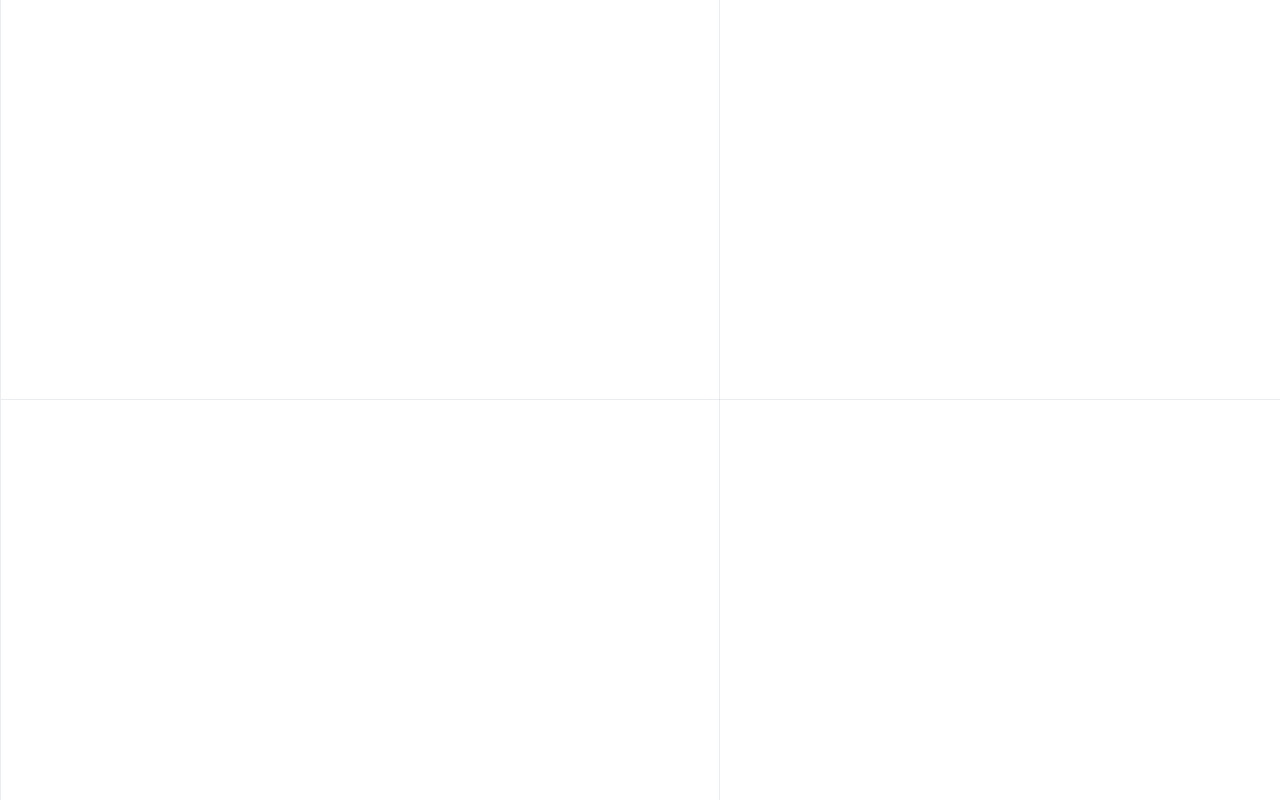
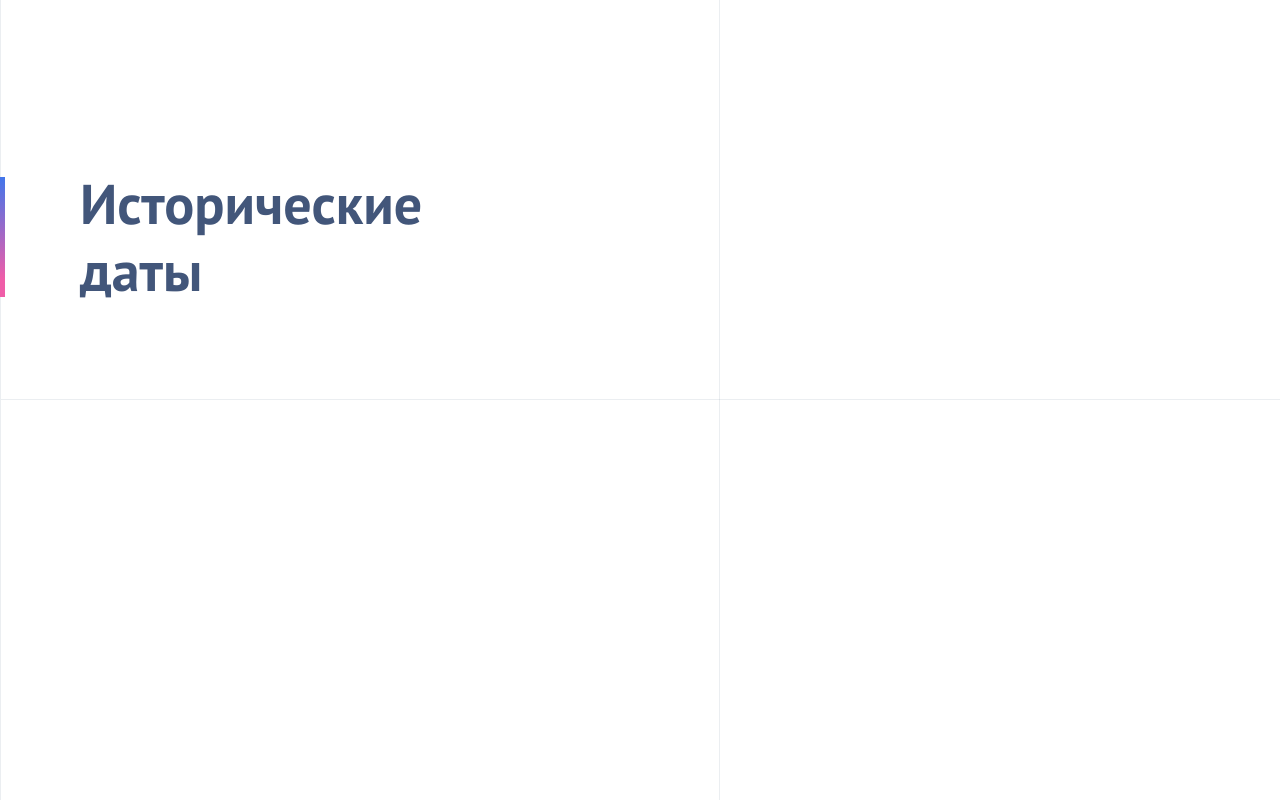
Before and after one commit to aleksandrdadaev/calendar-of-historical-events, a React (Create React App) app: page / in a window 1280 px wide. Shown: the top 800 px of the page. Built offline with nearby package versions, Linux system fonts and the light colour scheme.

Commit message:
create title component

```diff
--- a/src/widgets/historical-dates/ui/HistoricalDates.module.scss
+++ b/src/widgets/historical-dates/ui/HistoricalDates.module.scss
@@ -3,4 +3,6 @@
 	width: 1440px;
 	min-height: 100vh;
 	margin: 0 auto;
+
+	padding-top: 170px;
 }
--- a/src/widgets/historical-dates/ui/HistoricalDates.tsx
+++ b/src/widgets/historical-dates/ui/HistoricalDates.tsx
@@ -2,11 +2,13 @@ import { FC } from 'react'
 
 import styles from './HistoricalDates.module.scss'
 import Lines from './lines/Lines'
+import Title from './title/Title'
 
 export const HistoricalDates: FC = () => {
 	return (
 		<section className={styles.wrapper}>
 			<Lines />
+			<Title />
 		</section>
 	)
 }
--- a/src/widgets/historical-dates/ui/lines/Lines.module.scss
+++ b/src/widgets/historical-dates/ui/lines/Lines.module.scss
@@ -1,5 +1,6 @@
 .wrapper {
 	position: absolute;
+	z-index: -1;
 	top: 0;
 	left: 0;
 	width: 100%;
--- /dev/null
+++ b/src/widgets/historical-dates/ui/title/Title.module.scss
@@ -0,0 +1,23 @@
+.wrapper {
+	position: relative;
+	padding-left: 80px;
+}
+
+.title {
+	max-width: 353px;
+	font-weight: 700;
+	font-size: 56px;
+	line-height: 67px;
+	color: #42567a;
+}
+
+.gradient {
+	position: absolute;
+	left: 0;
+	top: 50%;
+	display: block;
+	width: 5px;
+	height: 120px;
+	background: linear-gradient(180deg, #3877ee -5%, #ef5da8 85%);
+	transform: translateY(-50%);
+}
--- /dev/null
+++ b/src/widgets/historical-dates/ui/title/Title.tsx
@@ -0,0 +1,14 @@
+import { FC } from 'react'
+
+import styles from './Title.module.scss'
+
+const Title: FC = () => {
+	return (
+		<div className={styles.wrapper}>
+			<span className={styles.gradient} />
+			<h1 className={styles.title}>Исторические даты</h1>
+		</div>
+	)
+}
+
+export default Title
```
